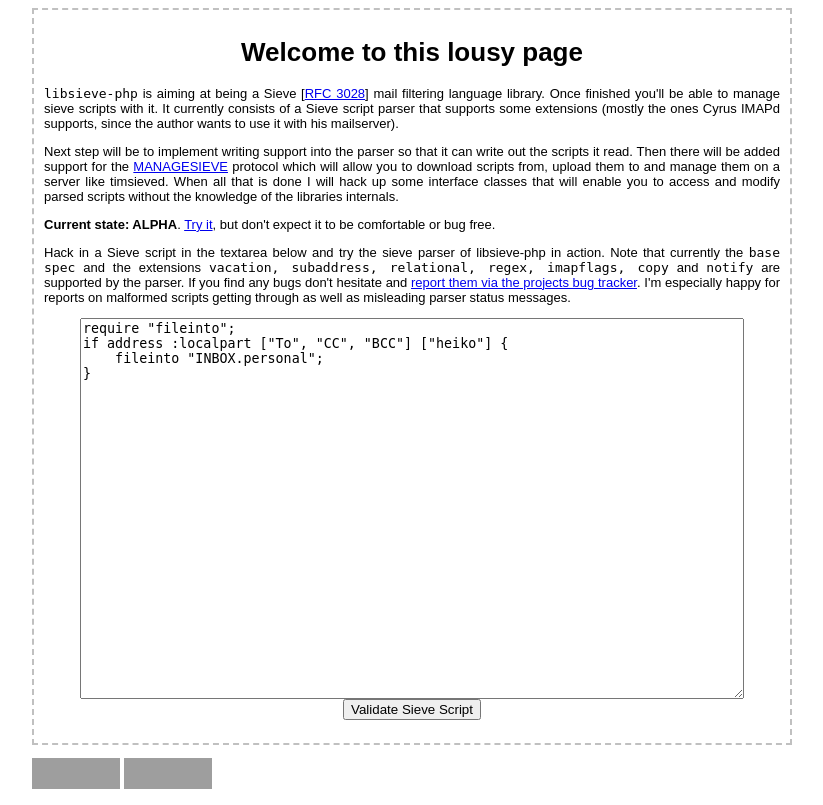
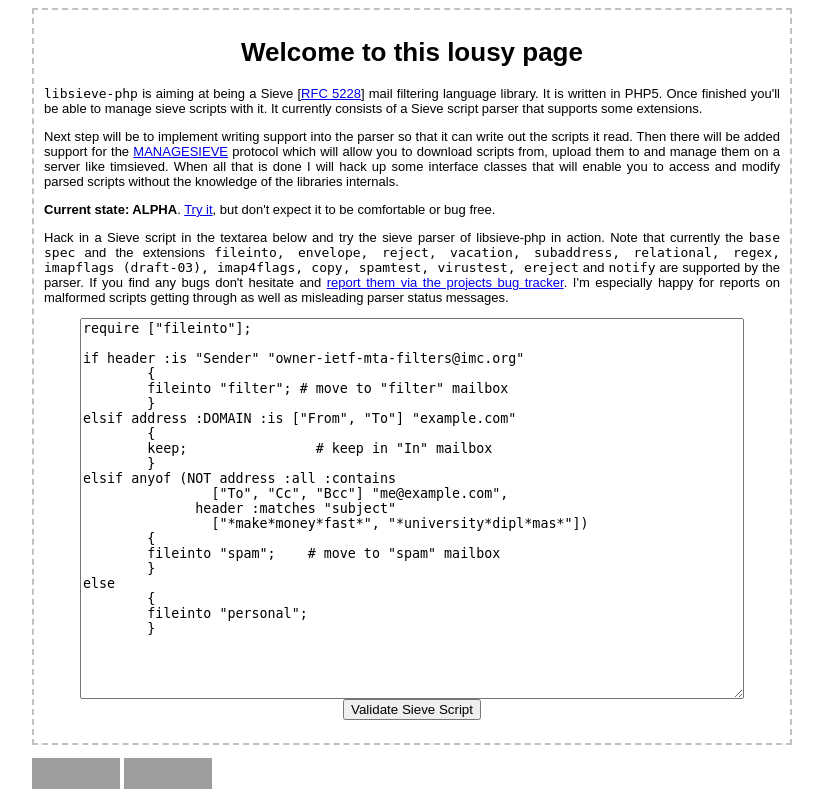
Before and after one commit to ProtonMail/libsieve-php, a PHP site: page / in a window 1280 px wide. Shown: the whole page, without its empty margins (228-1051 px from the left). Run offline with PHP 8.4, Linux system fonts and the light colour scheme; grey boxes are pictures that could not be loaded.

Commit message:
moved to php5 lib

```diff
--- a/web/index.php
+++ b/web/index.php
@@ -11,10 +11,10 @@
 	<h1 style="text-align:center">Welcome to this lousy page</h1>
 	<p style="text-align:justify">
 		<span style="font-family:monospace">libsieve-php</span> is aiming at being a Sieve
-		[<a href="http://tools.ietf.org/html/rfc3028" target="_top">RFC 3028</a>]
-		mail filtering language library. Once finished you'll be able to manage sieve scripts with it. It currently consists
-		of a Sieve script parser that supports some extensions (mostly the ones Cyrus IMAPd supports, since the author wants
-		to use it with his mailserver).
+		[<a href="http://tools.ietf.org/html/rfc5228" target="_top">RFC 5228</a>]
+		mail filtering language library. It is written in PHP5.
+		Once finished you'll be able to manage sieve scripts with it. It currently consists
+		of a Sieve script parser that supports some extensions.
 	</p>
 	<p style="text-align:justify">
 		Next step will be to implement
@@ -30,7 +30,8 @@
 	<p style="text-align:justify">
 		Hack in a Sieve script in the textarea below and try the sieve parser of libsieve-php in action.
 		Note that currently the <span style="font-family:monospace">base spec</span> and the extensions
-		<span style="font-family:monospace">vacation, subaddress, relational, regex, imapflags, copy</span>
+		<span style="font-family:monospace">fileinto, envelope, reject, vacation, subaddress, relational,
+		regex, imapflags (draft-03), imap4flags, copy, spamtest, virustest, ereject</span>
 		and <span style="font-family:monospace">notify</span> are supported by the parser. If you find any
 		bugs don't hesitate and <a href="http://sourceforge.net/tracker/?func=add&amp;group_id=184171&amp;atid=908185" target="_top">report
 		them via the projects bug tracker</a>. I'm especially happy for reports on malformed scripts getting
@@ -39,10 +40,27 @@
 
 	<form action="validate.php" method="post">
 		<p style="text-align:center">
-			<textarea name="script" cols="80" rows="25">require "fileinto";
-if address :localpart ["To", "CC", "BCC"] ["heiko"] {
-    fileinto "INBOX.personal";
-}</textarea>
+			<textarea name="script" cols="80" rows="25">require ["fileinto"];
+
+if header :is "Sender" "owner-ietf-mta-filters@imc.org"
+        {
+        fileinto "filter"; # move to "filter" mailbox
+        }
+elsif address :DOMAIN :is ["From", "To"] "example.com"
+        {
+        keep;                # keep in "In" mailbox
+        }
+elsif anyof (NOT address :all :contains
+                ["To", "Cc", "Bcc"] "me@example.com",
+              header :matches "subject"
+                ["*make*money*fast*", "*university*dipl*mas*"])
+        {
+        fileinto "spam";    # move to "spam" mailbox
+        }
+else
+        {
+        fileinto "personal";
+        }</textarea>
 			<input type="submit" value="Validate Sieve Script" />
 		</p>
 	</form>
```
Also changed, not shown: web/validate.php (+15 -4 lines).
